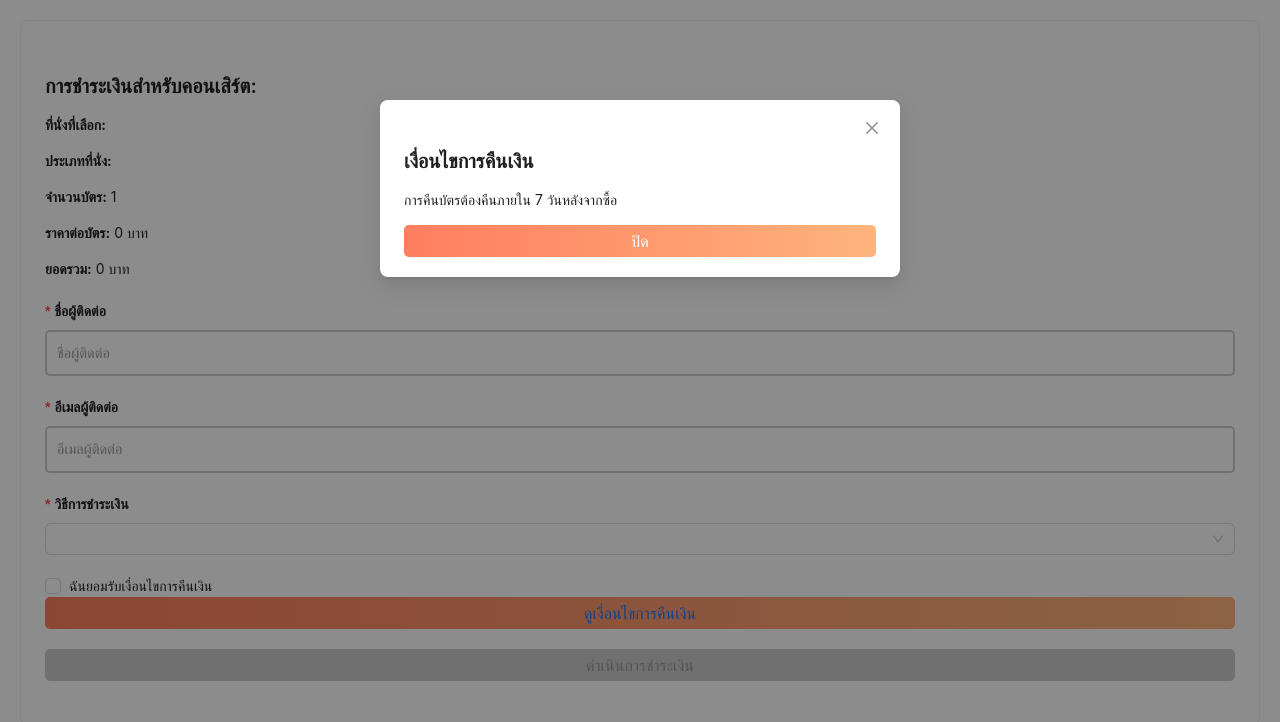
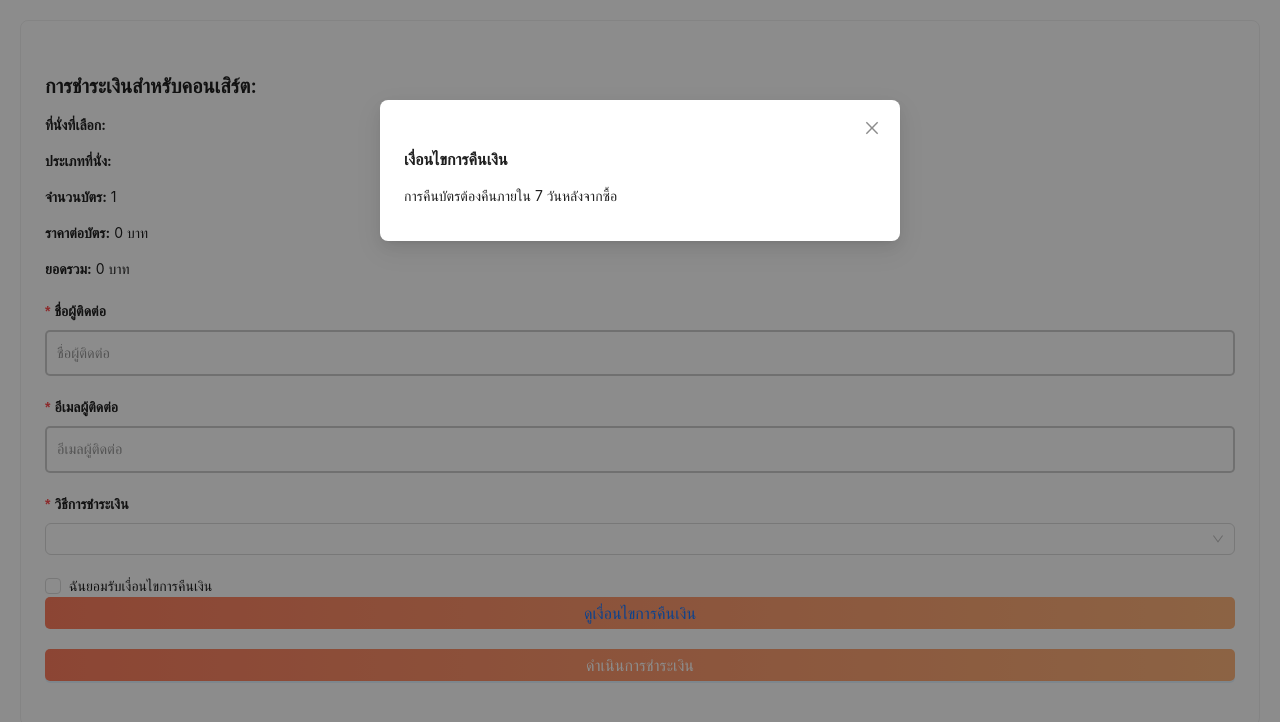
Before and after one commit to SnakeEyes-288/TicketConcert, a React (Create React App) app in the folder frontend/: page /payment in a window 1280 px wide. Both pictures are taken after a click on the button "ดูเงื่อนไขการคืนเงิน". Shown: the top 722 px of the page. Built offline with nearby package versions, Linux system fonts and the light colour scheme.

Commit message:
อัพเดต Condition ใน Payment

```diff
--- a/frontend/src/pages/Payment/index.tsx
+++ b/frontend/src/pages/Payment/index.tsx
@@ -1,6 +1,6 @@
 import React, { useState } from 'react';
 import { Button, Modal, Typography, Form, Input, Select, Card, notification, Upload, Checkbox } from 'antd';
-import { useLocation /*useNavigate*/ } from 'react-router-dom';
+import { useLocation } from 'react-router-dom';
 import { PlusOutlined } from '@ant-design/icons';
 import { CreatePayment, CreateTicket, CreateConditionRefun, SendTicketEmail } from '../../services/https';
 import { useUser } from '../../components/UserContext';
@@ -14,7 +14,6 @@ const { Option } = Select;
 
 const Payment: React.FC = () => {
   const location = useLocation();
-  //const navigate = useNavigate();
   const { selectedConcert = '', selectedSeats = [], selectedSeatType = '', ticketQuantity = 1, ticketPrice = 0, seatTypeID = 0 } = location.state || {};
   const { memberID } = useUser();
   const [form] = Form.useForm();
@@ -79,7 +78,7 @@ const Payment: React.FC = () => {
     }
 
     const conditionRefunData = {
-      AcceptedTerms: isConditionAccepted,
+      AcceptedTerms: isConditionAccepted, // ส่งค่า isConditionAccepted กลับไปฐานข้อมูล
       Description: conditionText,
     };
 
@@ -209,48 +208,39 @@ const Payment: React.FC = () => {
             </Button>
           </Form.Item>
 
+          {/* ลบการบังคับให้ยอมรับเงื่อนไขในการชำระเงิน */}
           <Form.Item>
-            <Button type="primary" htmlType="submit" disabled={!isConditionAccepted || loading}>
+            <Button type="primary" htmlType="submit" disabled={loading}>
               ดำเนินการชำระเงิน
             </Button>
           </Form.Item>
         </Form>
-      </Card>
 
-      <Modal visible={isModalVisible} footer={null} onCancel={() => setIsModalVisible(false)}>
-        <Title level={4}>สแกน QR Code เพื่อชำระเงิน</Title>
-        <img src={qrCodeUrl} alt="QR Code" />
+        <Modal visible={isModalVisible} onCancel={() => setIsModalVisible(false)} footer={null}>
+          <Title level={5}>QR Code สำหรับชำระเงิน</Title>
+          {qrCodeUrl && <img src={qrCodeUrl} alt="QR Code" />}
           <Upload
-          listType="picture-card"
             fileList={fileList}
+            beforeUpload={beforeUpload}
             onChange={onChange}
-          beforeUpload={beforeUpload}
             maxCount={1}
           >
-          {fileList.length < 1 && (
-            <div>
-              <PlusOutlined />
-              <div style={{ marginTop: 8 }}>อัปโหลดสลิปการชำระเงิน</div>
-            </div>
-          )}
+            <Button icon={<PlusOutlined />}>อัปโหลดสลิปการโอนเงิน</Button>
           </Upload>
-        <Button type="primary" onClick={handleUploadSlip} disabled={fileList.length === 0 || !isConditionAccepted || loading}>
+          <Button type="primary" onClick={handleUploadSlip} loading={loading}>
             ยืนยันการชำระเงิน
           </Button>
         </Modal>
 
-      <Modal
-        visible={isConditionModalVisible}
-        onCancel={() => setIsConditionModalVisible(false)}
-        footer={<Button onClick={() => setIsConditionModalVisible(false)}>ปิด</Button>}
-      >
-        <Title level={4}>เงื่อนไขการคืนเงิน</Title>
+        <Modal visible={isConditionModalVisible} onCancel={() => setIsConditionModalVisible(false)} footer={null}>
+          <Title level={5}>เงื่อนไขการคืนเงิน</Title>
           <p>{conditionText}</p>
         </Modal>
+      </Card>
     </div>
   );
 };
 
-const calculateAmount = (price: number, quantity: number) => price * quantity;
+const calculateAmount = (price: number, quantity: number): number => price * quantity;
 
 export default Payment;
```
Lines whose indentation alone changed are shown as unchanged.
